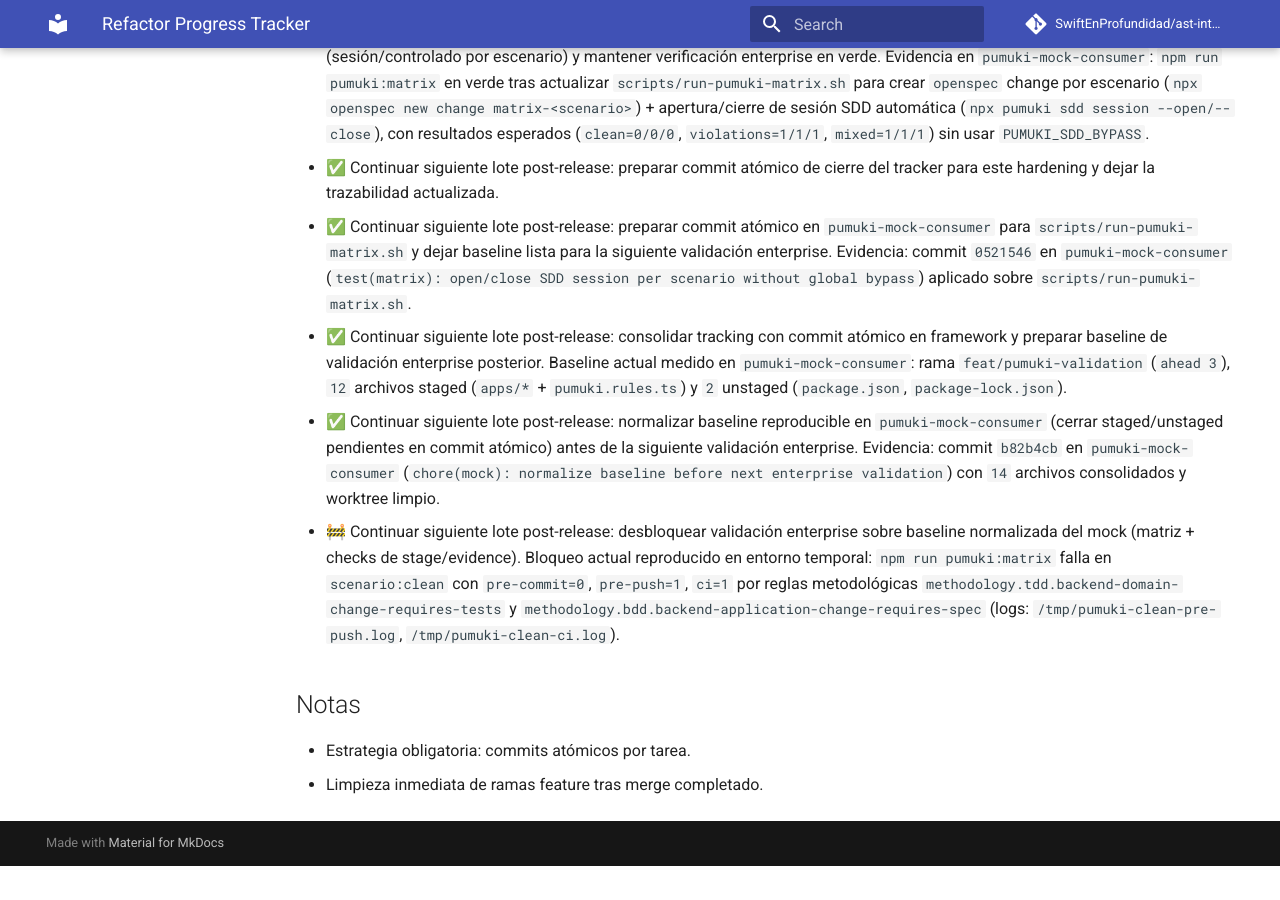
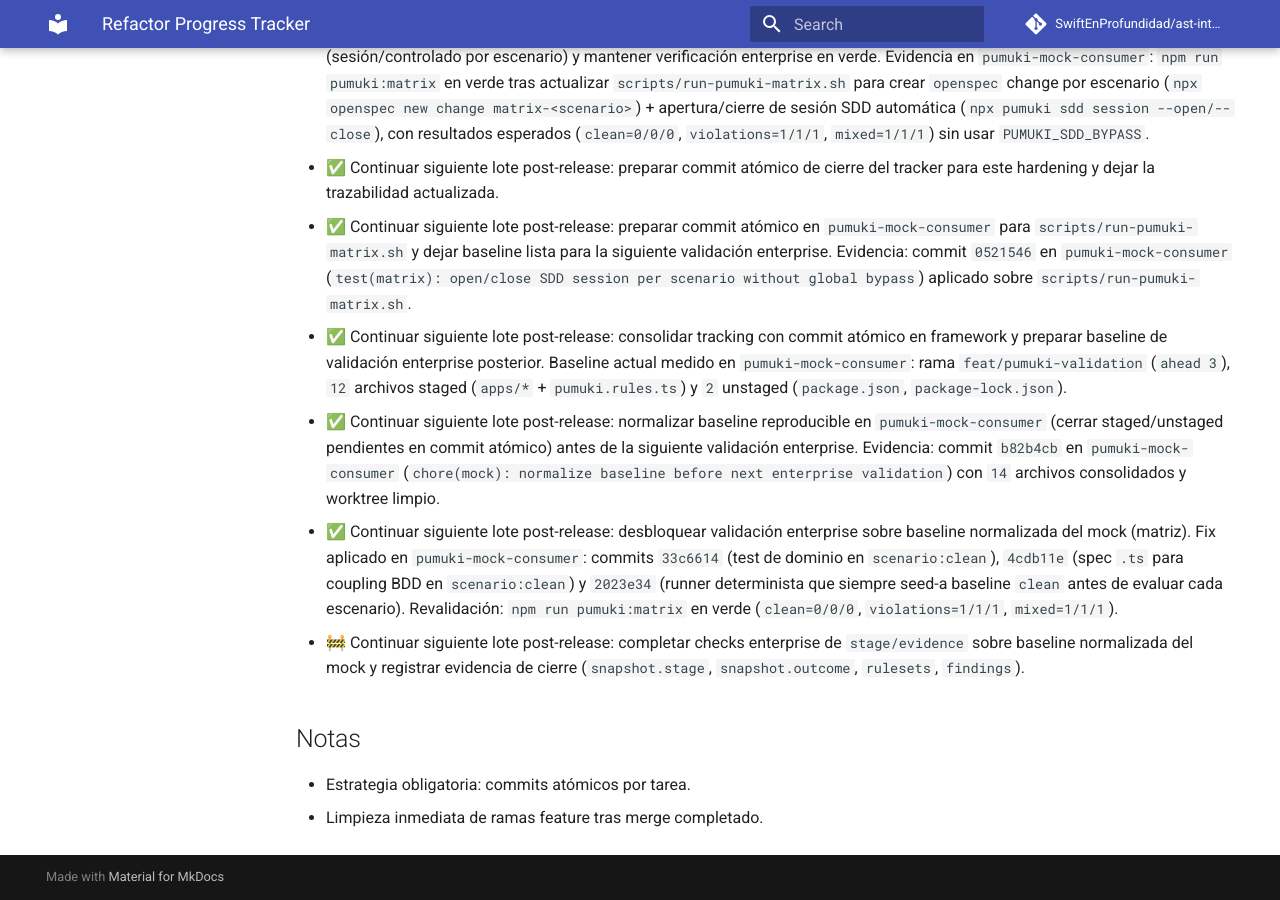
Before and after one commit to SwiftEnProfundidad/ast-intelligence-hooks, an MkDocs documentation site: the page built from docs/REFRACTOR_PROGRESS.md, in a window 1280 px wide and 900 px high, scrolled down 17374 px. Built offline with MkDocs 1.6.1 and Material for MkDocs 9.7.7, drawn with Linux system fonts in a browser that asks for light colours; comment, search, counter and statistics services are not loaded; before the commit the page ends 18240 px from its top, so only the background shows below that.

Commit message:
docs(progress): mark matrix unblock done and open stage/evidence checks

```diff
--- a/docs/REFRACTOR_PROGRESS.md
+++ b/docs/REFRACTOR_PROGRESS.md
@@ -376,7 +376,8 @@ Estado consolidado del refactor con seguimiento de tareas y evidencia del avance
 - ✅ Continuar siguiente lote post-release: preparar commit atómico en `pumuki-mock-consumer` para `scripts/run-pumuki-matrix.sh` y dejar baseline lista para la siguiente validación enterprise. Evidencia: commit `0521546` en `pumuki-mock-consumer` (`test(matrix): open/close SDD session per scenario without global bypass`) aplicado sobre `scripts/run-pumuki-matrix.sh`.
 - ✅ Continuar siguiente lote post-release: consolidar tracking con commit atómico en framework y preparar baseline de validación enterprise posterior. Baseline actual medido en `pumuki-mock-consumer`: rama `feat/pumuki-validation` (`ahead 3`), `12` archivos staged (`apps/*` + `pumuki.rules.ts`) y `2` unstaged (`package.json`, `package-lock.json`).
 - ✅ Continuar siguiente lote post-release: normalizar baseline reproducible en `pumuki-mock-consumer` (cerrar staged/unstaged pendientes en commit atómico) antes de la siguiente validación enterprise. Evidencia: commit `b82b4cb` en `pumuki-mock-consumer` (`chore(mock): normalize baseline before next enterprise validation`) con `14` archivos consolidados y worktree limpio.
-- 🚧 Continuar siguiente lote post-release: desbloquear validación enterprise sobre baseline normalizada del mock (matriz + checks de stage/evidence). Bloqueo actual reproducido en entorno temporal: `npm run pumuki:matrix` falla en `scenario:clean` con `pre-commit=0`, `pre-push=1`, `ci=1` por reglas metodológicas `methodology.tdd.backend-domain-change-requires-tests` y `methodology.bdd.backend-application-change-requires-spec` (logs: `/tmp/pumuki-clean-pre-push.log`, `/tmp/pumuki-clean-ci.log`).
+- ✅ Continuar siguiente lote post-release: desbloquear validación enterprise sobre baseline normalizada del mock (matriz). Fix aplicado en `pumuki-mock-consumer`: commits `33c6614` (test de dominio en `scenario:clean`), `4cdb11e` (spec `.ts` para coupling BDD en `scenario:clean`) y `2023e34` (runner determinista que siempre seed-a baseline `clean` antes de evaluar cada escenario). Revalidación: `npm run pumuki:matrix` en verde (`clean=0/0/0`, `violations=1/1/1`, `mixed=1/1/1`).
+- 🚧 Continuar siguiente lote post-release: completar checks enterprise de `stage/evidence` sobre baseline normalizada del mock y registrar evidencia de cierre (`snapshot.stage`, `snapshot.outcome`, `rulesets`, `findings`).
 
 ## Notas
 - Estrategia obligatoria: commits atómicos por tarea.
```
